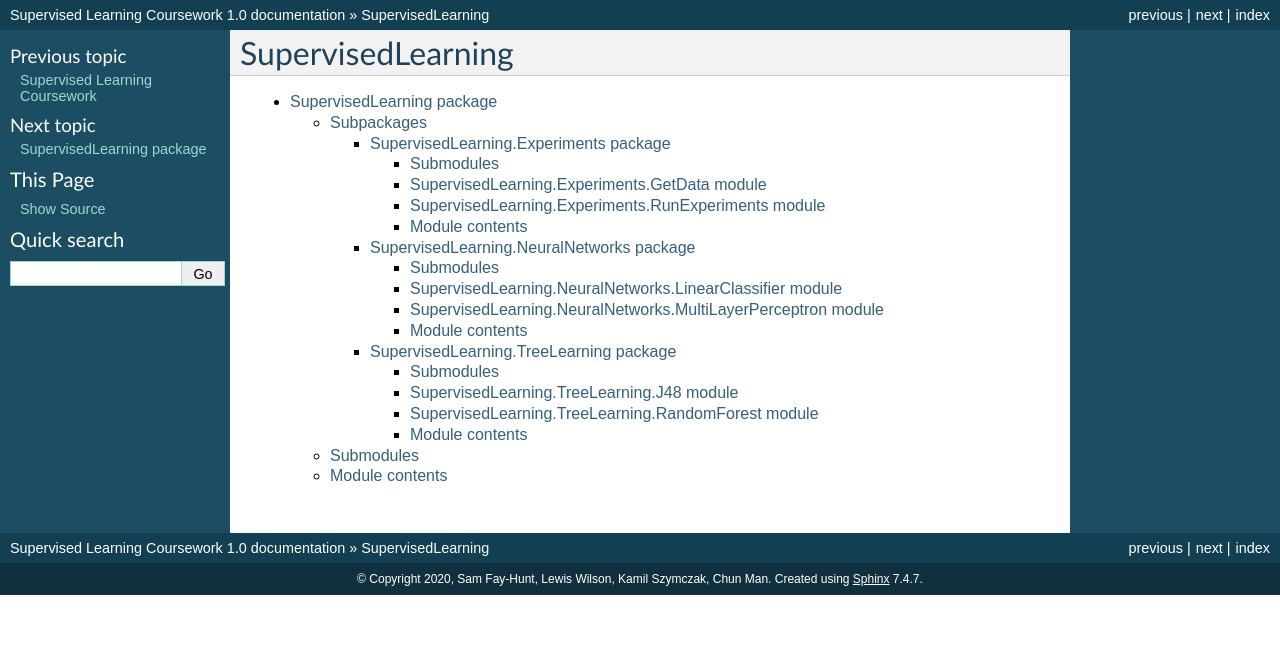
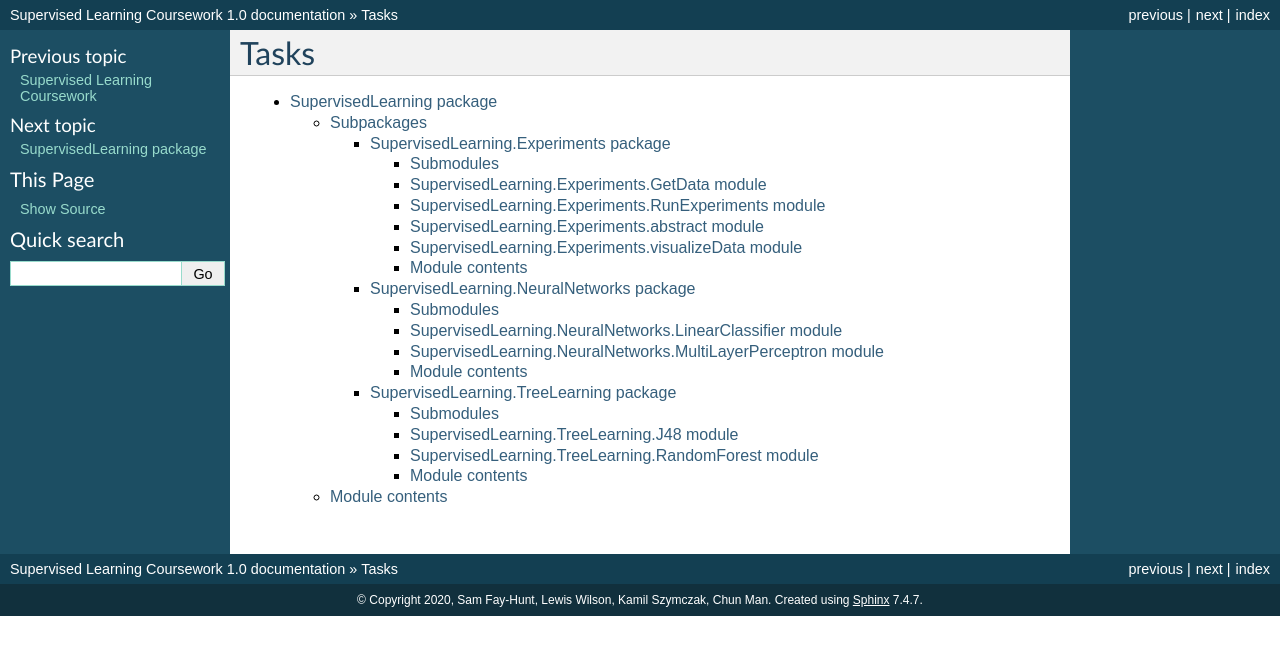
Before and after one commit to friedforfun/SupervisedLearningCW, a Sphinx documentation site: the page built from .docs/source/modules.rst, in a window 1280 px wide. Shown: the top 655 px of the page. Built offline with Sphinx 7.4.7, drawn with Linux system fonts in a browser that asks for light colours.

Commit message:
Updated rst files

```diff
--- a/.docs/source/SupervisedLearning.rst
+++ b/.docs/source/SupervisedLearning.rst
@@ -11,9 +11,6 @@ Subpackages
    SupervisedLearning.NeuralNetworks
    SupervisedLearning.TreeLearning
 
-Submodules
-----------
-
 Module contents
 ---------------
 
--- a/.docs/source/modules.rst
+++ b/.docs/source/modules.rst
@@ -1,5 +1,5 @@
-SupervisedLearning
-==================
+Tasks
+=====
 
 .. toctree::
    :maxdepth: 4
```
Also changed, not shown: .docs/source/SupervisedLearning.Experiments.rst (+16 -0 lines), 2 other files.
